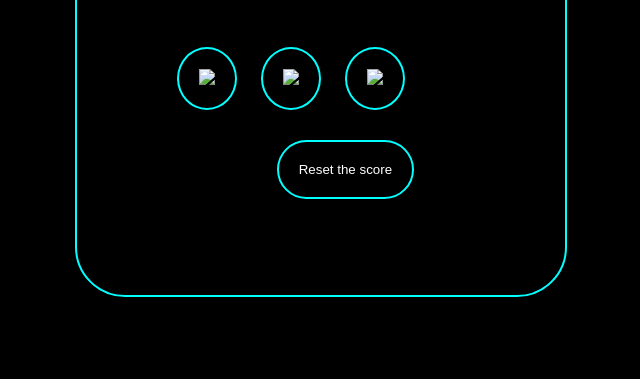
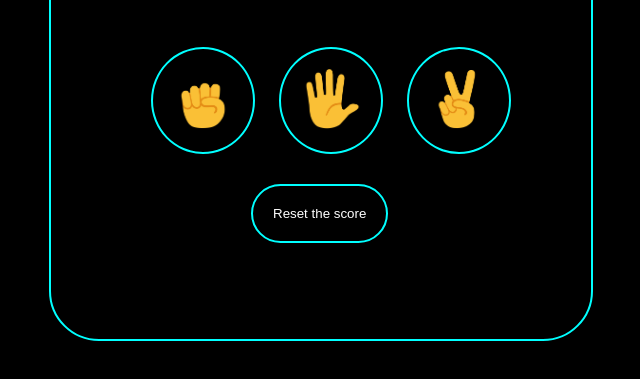
Before and after one commit to yuvaraj2278-dev/rock-paper--and, a plain HTML site: page index.html in a window 1280 px wide. Shown: the part 223-602 px from the top of the page, without its empty margins (319-959 px from the left). Drawn offline with Linux system fonts and the light colour scheme.

Commit message:
Update index.html-- "image added:"

```diff
--- a/index.html
+++ b/index.html
@@ -86,9 +86,9 @@
 <body>
     <div class="container">
             <h1>Rock paper sicissors</h1>
-            <button class="rock" onclick="calculator('rock'); "><img class="button-move" src="/channelpic/rock-emoji.png"></button>
-            <button class="paper" onclick="calculator('paper');"><img class="button-move" src="/channelpic/paper-emoji.png"></button>
-            <button onclick="calculator('sicissors');"><img class="button-move" src="/channelpic/sicissors-emoji.png"></button><br>
+            <button class="rock" onclick="calculator('rock'); "><img class="button-move" src="rock-emoji.png"></button>
+            <button class="paper" onclick="calculator('paper');"><img class="button-move" src="paper-emoji.png"></button>
+            <button onclick="calculator('sicissors');"><img class="button-move" src="sicissors-emoji.png"></button><br>
             <div class="reset-button"><button class="reset" onclick=" reset(); "> Reset the score</button></div>
             <p class="display"></p>
     </div>
```
